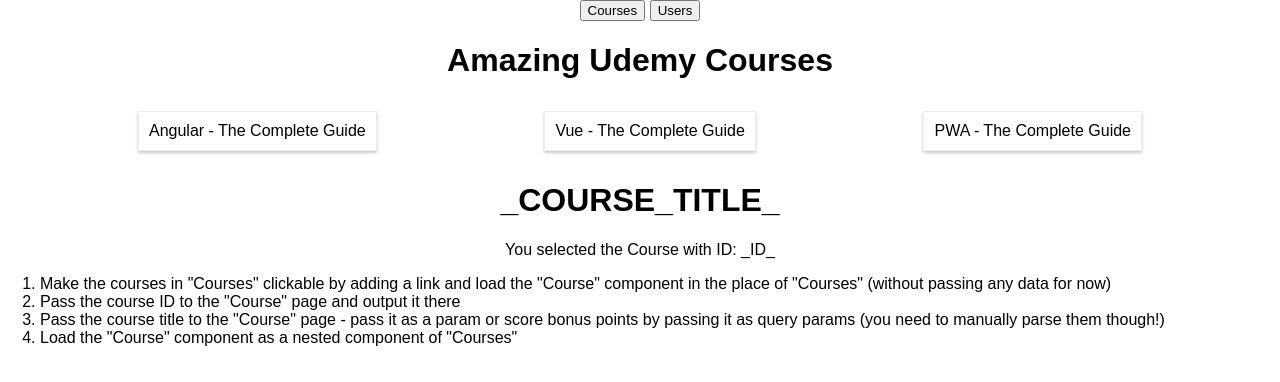
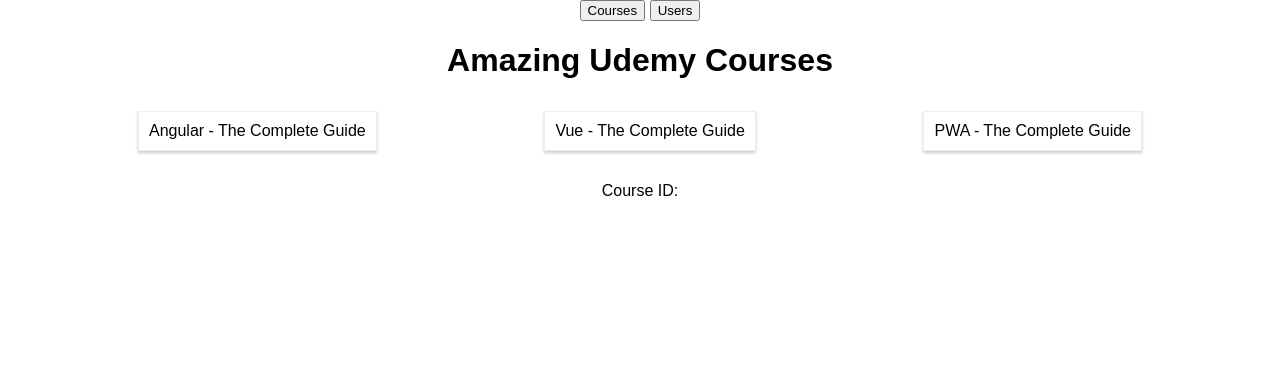
Before and after one commit to 3atharvkurdukar/udemy-react, a React (Create React App) app: page / in a window 1280 px wide. Shown: the top 382 px of the page. Built offline with nearby package versions, Linux system fonts and the light colour scheme.

Commit message:
Searching query params and outputting course data

```diff
--- a/src/App.js
+++ b/src/App.js
@@ -25,12 +25,6 @@
               </h2>
             )} />
           </Switch>
-          <ol style={{textAlign: 'left'}}>
-            <li>Make the courses in "Courses" clickable by adding a link and load the "Course" component in the place of "Courses" (without passing any data for now)</li>
-            <li>Pass the course ID to the "Course" page and output it there</li>
-            <li>Pass the course title to the "Course" page - pass it as a param or score bonus points by passing it as query params (you need to manually parse them though!)</li>
-            <li>Load the "Course" component as a nested component of "Courses"</li>
-          </ol>
         </div>
       </BrowserRouter>
     );
--- a/src/containers/Course/Course.js
+++ b/src/containers/Course/Course.js
@@ -1,11 +1,35 @@
 import React, { Component } from 'react';
 
 class Course extends Component {
+
+    state = {
+        id: null,
+        title: ''
+    }
+
+    loadData() {
+        const query = new URLSearchParams(this.props.location.search);
+        if (this.state.id !== query.get('id')) {
+            this.setState({
+                id: query.get('id'),
+                title: query.get('title')
+            });
+        }
+    }
+
+    componentDidMount() {
+        this.loadData();
+    }
+
+    componentDidUpdate() {
+        this.loadData();
+    }
+
     render () {
         return (
             <div>
-                <h1>_COURSE_TITLE_</h1>
-                <p>You selected the Course with ID: _ID_</p>
+                <h1>{this.state.title}</h1>
+                <p>Course ID: {this.state.id}</p>
             </div>
         );
     }
```
